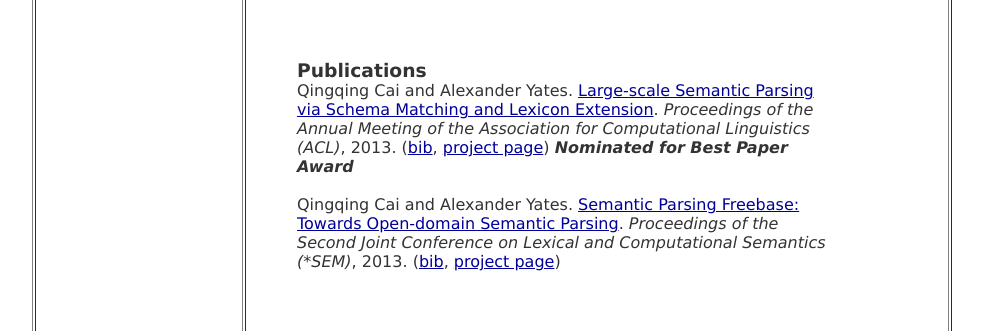
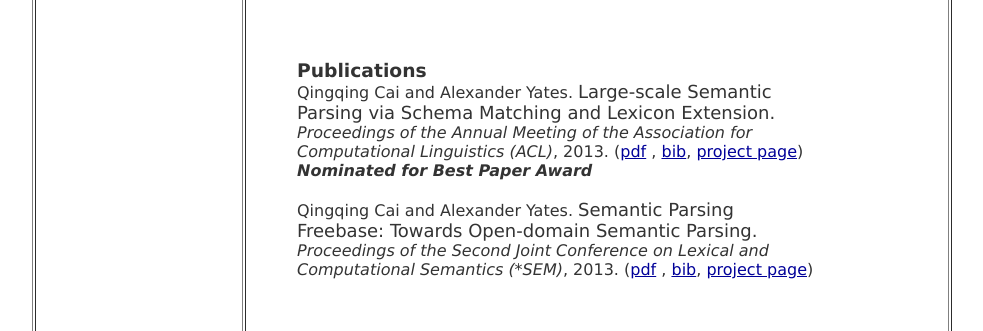
Before and after one commit to emma-cai/mywebsite, a plain HTML site: page index.html in a window 1280 px wide. Shown: the part 615-946 px from the top of the page, without its empty margins (148-1131 px from the left). Drawn offline with Linux system fonts and the light colour scheme.

Commit message:
change paper link

```diff
--- a/index.html
+++ b/index.html
@@ -63,16 +63,18 @@
 				<div id="explanation">
 					<h3 id="PUBLICATIONLINK"><span>Publications</span></h3>
 					Qingqing Cai and Alexander Yates.
-		        		<a href="./papers/textual-schema-matching.pdf">Large-scale Semantic Parsing via Schema Matching and Lexicon Extension</a>.
+		        		<font size="4">Large-scale Semantic Parsing via Schema Matching and Lexicon Extension.</font>
 		       			<i>Proceedings of the Annual Meeting of the Association for Computational Linguistics (ACL)</i>, 2013.
-					(<a href="papers/bib.html#2013-starsem-open-sem-parsing">bib</a>, <a href="http://knight.cis.temple.edu/~yates/open-sem-parsing/index.html">project page</a>)
+					(<a href="http://www.cis.temple.edu/~yates/papers/textual-schema-matching.pdf">pdf</a>
+					, <a href="papers/bib.html#2013-starsem-open-sem-parsing">bib</a>, <a href="http://knight.cis.temple.edu/~yates/open-sem-parsing/index.html">project page</a>)
 					<i><b>Nominated for Best Paper Award</b></i>
 		       			 <br><br>
 
 					Qingqing Cai and Alexander Yates.
-					<a href="./papers/open-sem-parsing.pdf">Semantic Parsing Freebase: Towards Open-domain Semantic Parsing</a>.
+					<font size="4">Semantic Parsing Freebase: Towards Open-domain Semantic Parsing.</font>
 					<i>Proceedings of the Second Joint Conference on Lexical and Computational Semantics (*SEM)</i>, 2013.
-					(<a href="papers/bib.html#2013-starsem-open-sem-parsing">bib</a>, <a href="http://knight.cis.temple.edu/~yates/open-sem-parsing/index.html">project page</a>)
+					(<a href="http://www.cis.temple.edu/~yates/papers/open-sem-parsing.pdf">pdf</a>
+					, <a href="papers/bib.html#2013-starsem-open-sem-parsing">bib</a>, <a href="http://knight.cis.temple.edu/~yates/open-sem-parsing/index.html">project page</a>)
 					<br><br>
 				</div><br>
 
```
